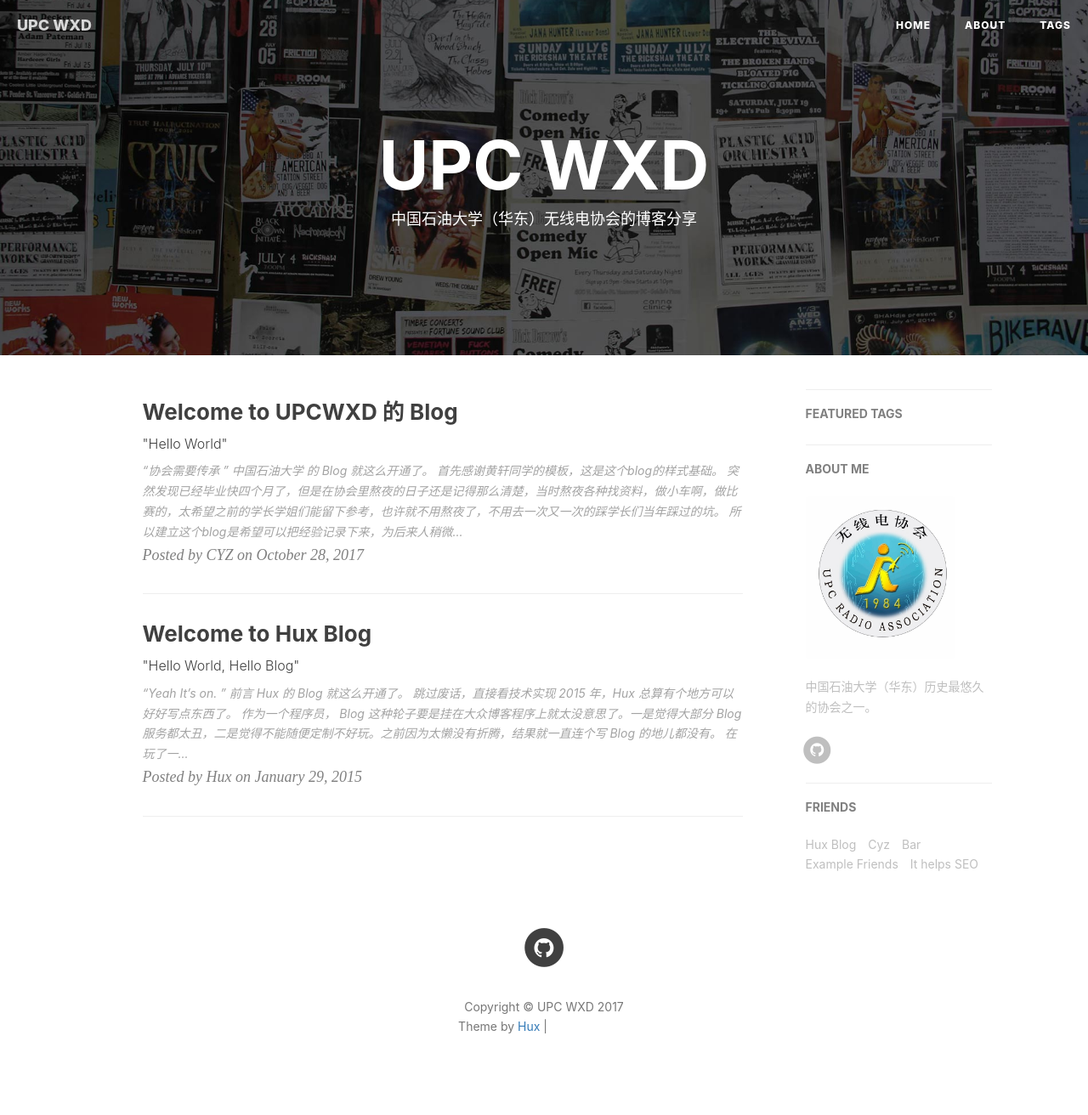
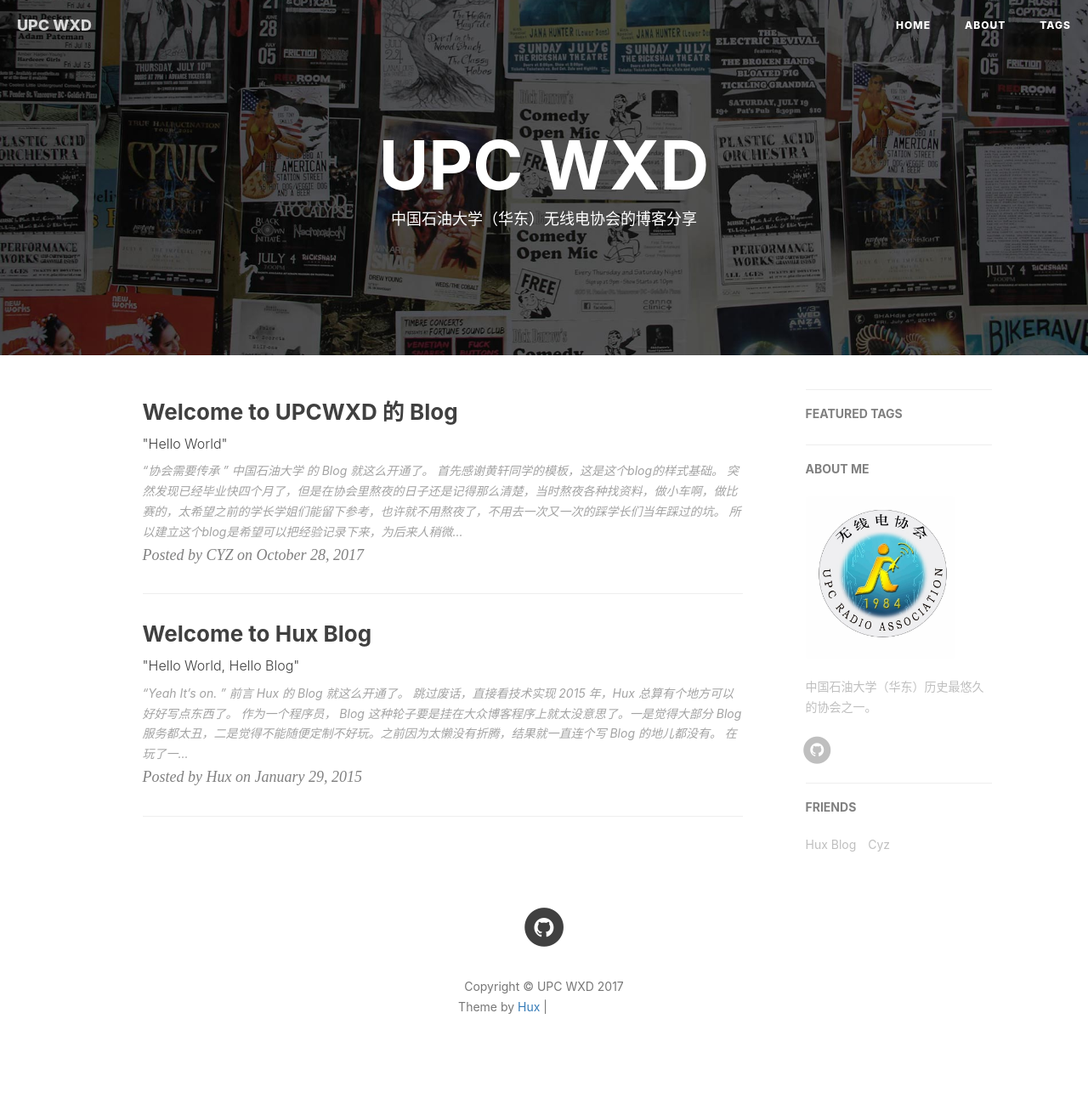
Before and after one commit to upcwxd/upcwxd.github.io, a Jekyll site: the page built from index.html, in a window 1280 px wide. Shown: the whole page at 85% size. Built offline with Jekyll 4.4.1, drawn with Linux system fonts in a browser that asks for light colours; nearby versions of some CDN libraries; the list of posts is cut into pages by our own code; comment, search, counter and statistics services are not loaded; after the commit the page ends 1289 px from its top, so only the background shows below that; grey boxes are pictures that could not be loaded.

Commit message:
10281548

```diff
--- a/_config.yml
+++ b/_config.yml
@@ -12,11 +12,11 @@ baseurl: "/"         # for example, '/blog' if your blog hosted on 'host/blog'
 
 # SNS settings
 RSS: false
-#weibo_username:     huxpro
-#zhihu_username:     huxpro
+weibo_username:     #huxpro
+zhihu_username:    # huxpro
 github_username:    upcwxd
-#twitter_username:  huxpro
-#facebook_username:  huxpro
+twitter_username:  #huxpro
+facebook_username:  #huxpro
 
 
 
@@ -84,17 +84,9 @@ friends: [
     {
         title: "Hux Blog",
         href: "http://huangxuan.me"
-    },{
+    },
+    {
         title: "Cyz",
         href: "http://blog.chenyuzhao.xyz/"
-    },{
-        title: "Bar",
-        href: "#"
-    },{
-        title: "Example Friends",
-        href: "#"
-    },{
-        title: "It helps SEO",
-        href: "#"
     }
-]
+    ]
```
